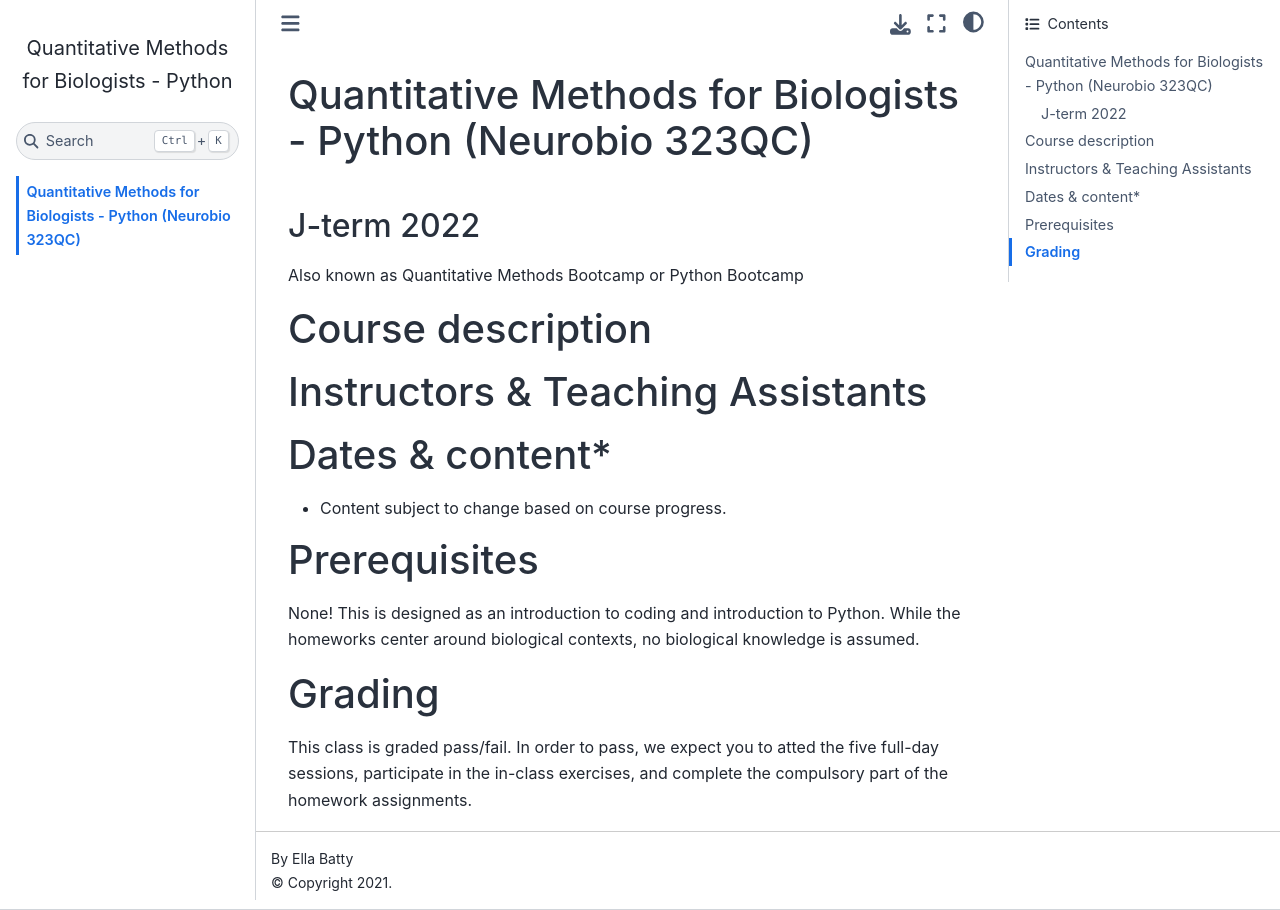
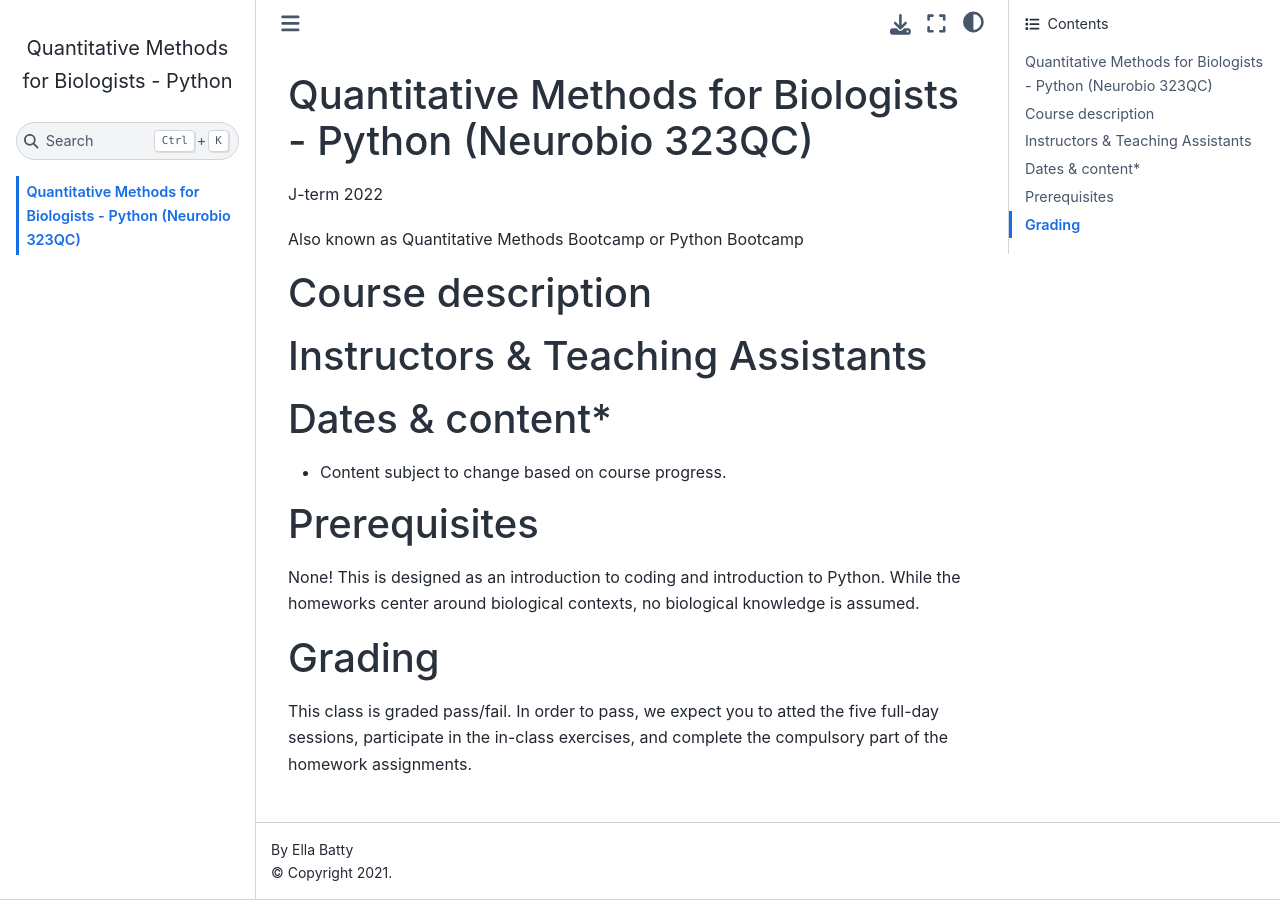
Before and after one commit to QMBC-Python/QMBC-Python.github.io, a Jupyter Book: the page built from intro.md, in a window 1280 px wide. Built offline with Jupyter Book 1.0.4 settings and Sphinx 7.4.7 and the Sphinx Book theme 1.1.4, drawn with Linux system fonts in a browser that asks for light colours.

Commit message:
Update intro.md

```diff
--- a/intro.md
+++ b/intro.md
@@ -1,5 +1,6 @@
 # Quantitative Methods for Biologists - Python (Neurobio 323QC)
-## J-term 2022
+J-term 2022
+
 Also known as Quantitative Methods Bootcamp or Python Bootcamp
 
 # Course description
```
